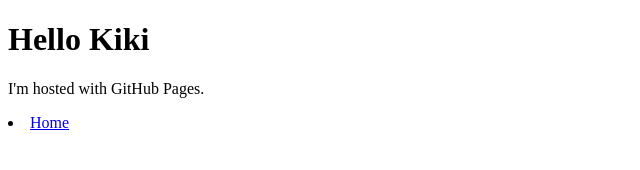
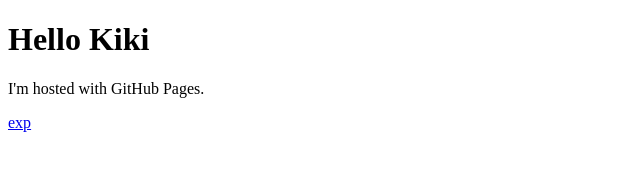
Before and after one commit to tnuoccaruo/test1, a plain HTML site: page index.html in a window 1280 px wide. Shown: the full height of the page, 0-640 px from the left. Drawn offline with Linux system fonts and the light colour scheme.

Commit message:
Update index.html

```diff
--- a/index.html
+++ b/index.html
@@ -6,6 +6,6 @@
 <body>
 <h1>Hello Kiki</h1>
 <p>I'm hosted with GitHub Pages.</p>
-<li class="navbar-home"><a href="exp.html" class="navlink">Home</a></li>
+<a href="exp.html">exp</a>
 </body>
 </html>
```
